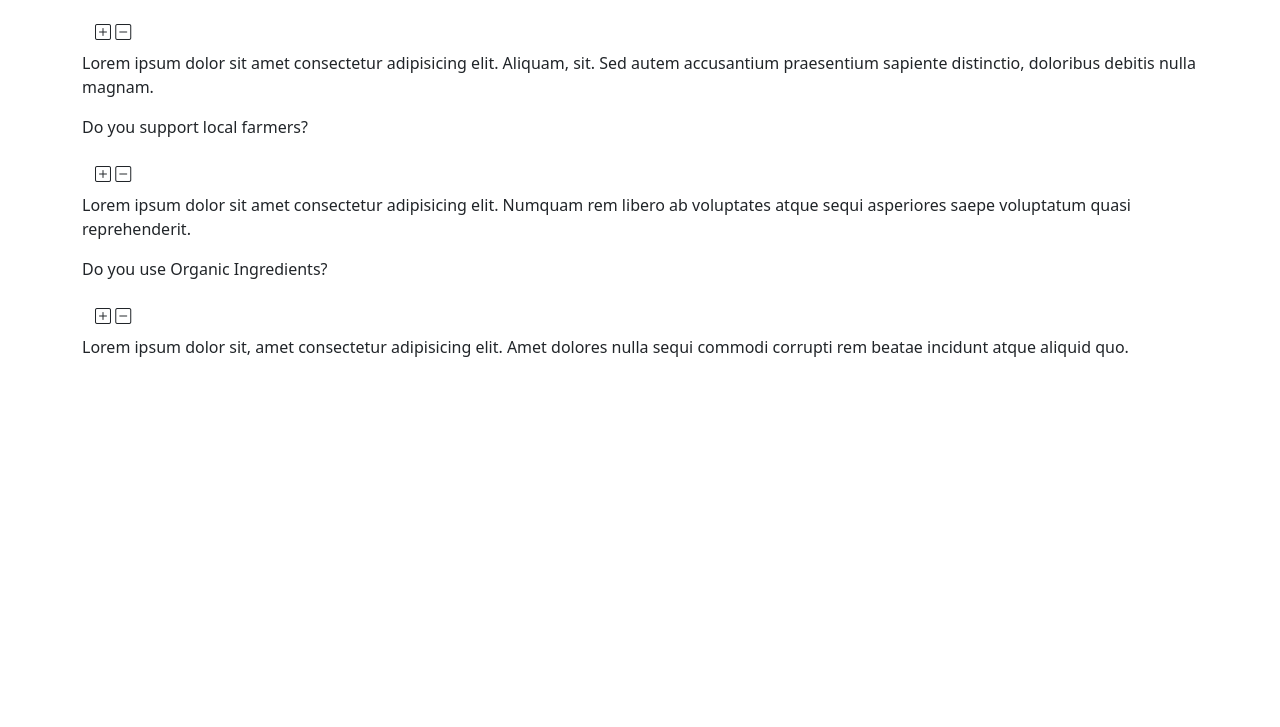
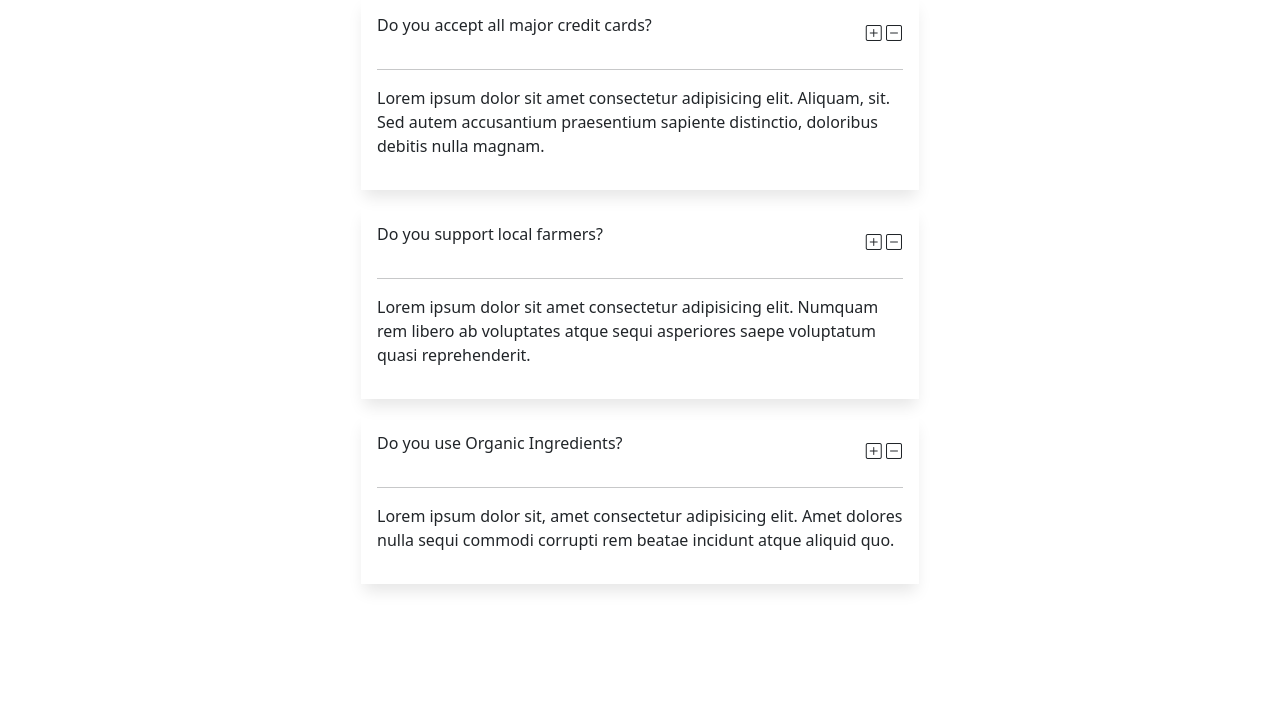
Before and after one commit to boseriddha/questions-js, a plain HTML site: page index.html in a window 1280 px wide. Shown: the part 73-800 px from the top of the page. Drawn offline with nearby package versions, Linux system fonts and the light colour scheme.

Commit message:
Completed Frontend Design

```diff
--- a/index.html
+++ b/index.html
@@ -15,9 +15,9 @@
 <body>
     <main>
         <div class="container">
-            <h2>General Questions</h2>
-            <div class="question-section">
-                <article class="question-1">
+            <h2 class="text-center m-3">General Questions</h2>
+            <div class="question-section d-flex flex-column align-items-center">
+                <article class="question">
                     <div class="question-title">
                         <p>Do you accept all major credit cards?</p>
                         <button class="btn">
@@ -30,11 +30,13 @@
                         </button>
                     </div>
                     <div class="question-text">
+                        <hr class="hr">
                         <p>
                             Lorem ipsum dolor sit amet consectetur adipisicing elit. Aliquam, sit. Sed autem accusantium praesentium sapiente distinctio, doloribus debitis nulla magnam.
                         </p>
                     </div>
-                </article><article class="question-2">
+                </article>
+                <article class="question">
                     <div class="question-title">
                         <p>Do you support local farmers?</p>
                         <button class="btn">
@@ -47,11 +49,13 @@
                         </button>
                     </div>
                     <div class="question-text">
+                        <hr class="hr">
                         <p>
                             Lorem ipsum dolor sit amet consectetur adipisicing elit. Numquam rem libero ab voluptates atque sequi asperiores saepe voluptatum quasi reprehenderit.
                         </p>
                     </div>
-                </article><article class="question-1">
+                </article>
+                <article class="question">
                     <div class="question-title">
                         <p>Do you use Organic Ingredients?</p>
                         <button class="btn">
@@ -65,6 +69,7 @@
                     </div>
                     <div class="question-text">
                         <p>
+                            <hr class="hr">
                             Lorem ipsum dolor sit, amet consectetur adipisicing elit. Amet dolores nulla sequi commodi corrupti rem beatae incidunt atque aliquid quo.
                         </p>
                     </div>
--- a/style.css
+++ b/style.css
@@ -0,0 +1,31 @@
+.question {
+    box-shadow: 0px 10px 15px -3px rgba(0,0,0,0.1);
+    margin-bottom: 1rem;
+    width: 50%;
+    padding: 1rem;
+}
+
+.question-title {
+    display: flex;
+    justify-content: space-between;
+}
+
+.btn {
+    padding: 0;
+    margin: 0;
+}
+
+.bi {
+    padding: 0;
+    margin: 0;
+}
+
+i {
+    padding: 0;
+    margin: 0;
+}
+
+span {
+    padding: 0;
+    margin: 0;
+}
```
